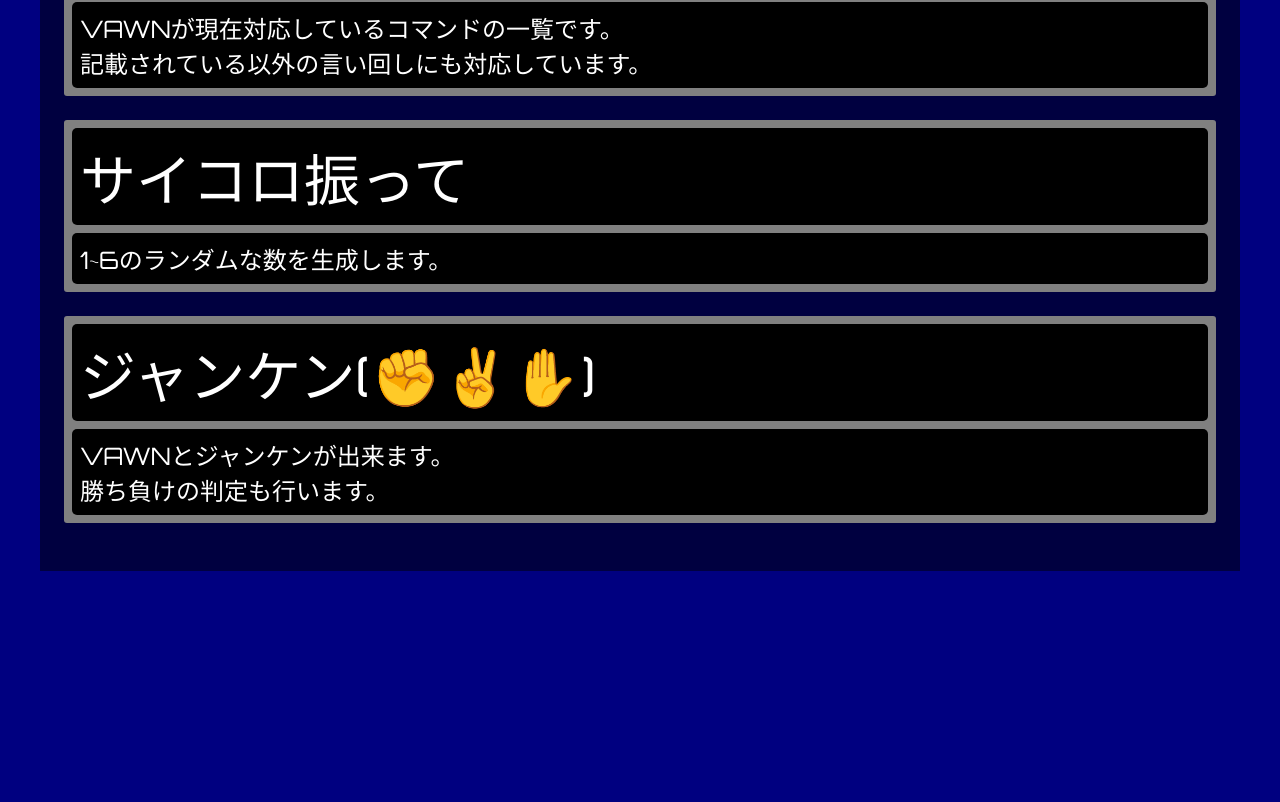
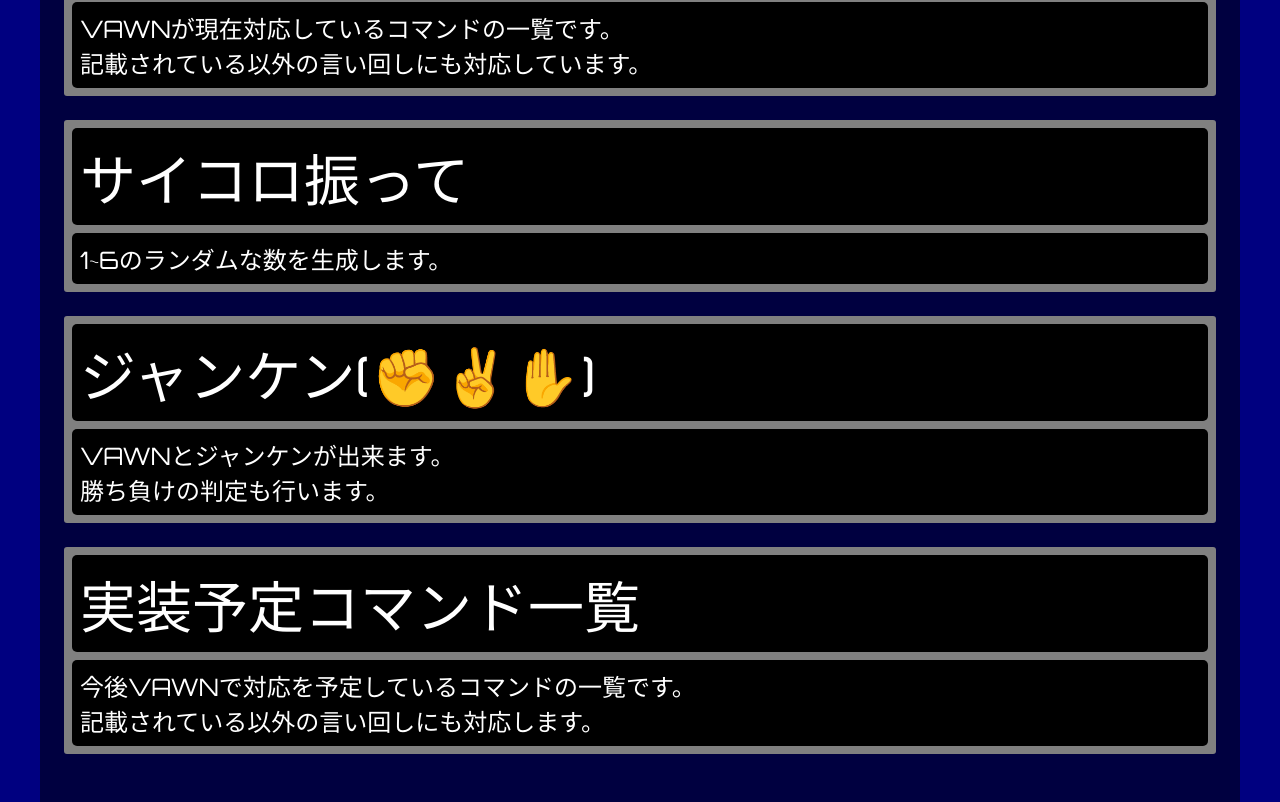
Before and after one commit to HIBIKI-CUBE/VAWN, a website: page views/index.html in a window 1280 px wide. Shown: the part 661-1463 px from the top of the page. Before the commit the page ends 1232 px from the top, so only its background shows below. Drawn offline with nearby package versions, Linux system fonts and the light colour scheme.

Commit message:
Webページを更新

```diff
--- a/views/index.html
+++ b/views/index.html
@@ -48,6 +48,18 @@
 					<p>勝ち負けの判定も行います。</p>
 				</div>
 			</div>
+
+
+			<div class="func">
+				<div class="f-name">
+					実装予定コマンド一覧
+				</div>
+				<div class="f-desc">
+					<p>今後VAWNで対応を予定しているコマンドの一覧です。</p>
+					<p>記載されている以外の言い回しにも対応します。</p>
+				</div>
+			</div>
+
 		</div>
 	</body>
 </html>
```
